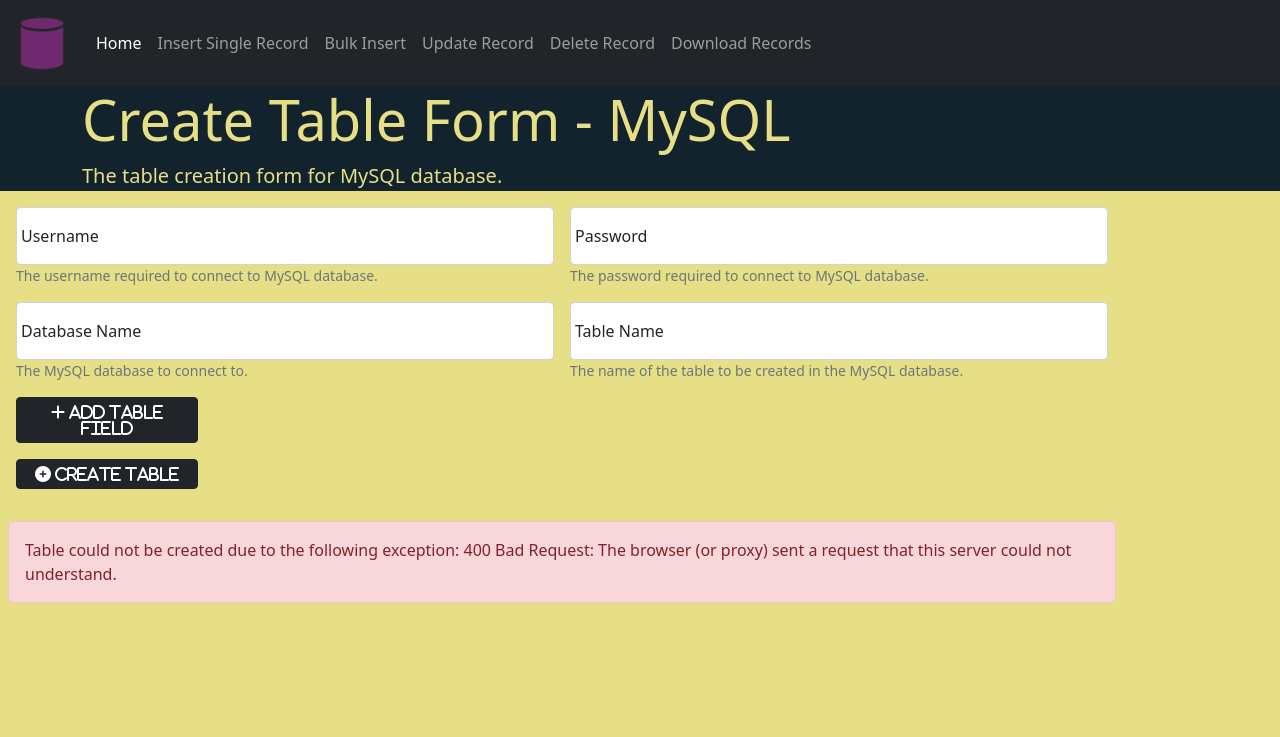
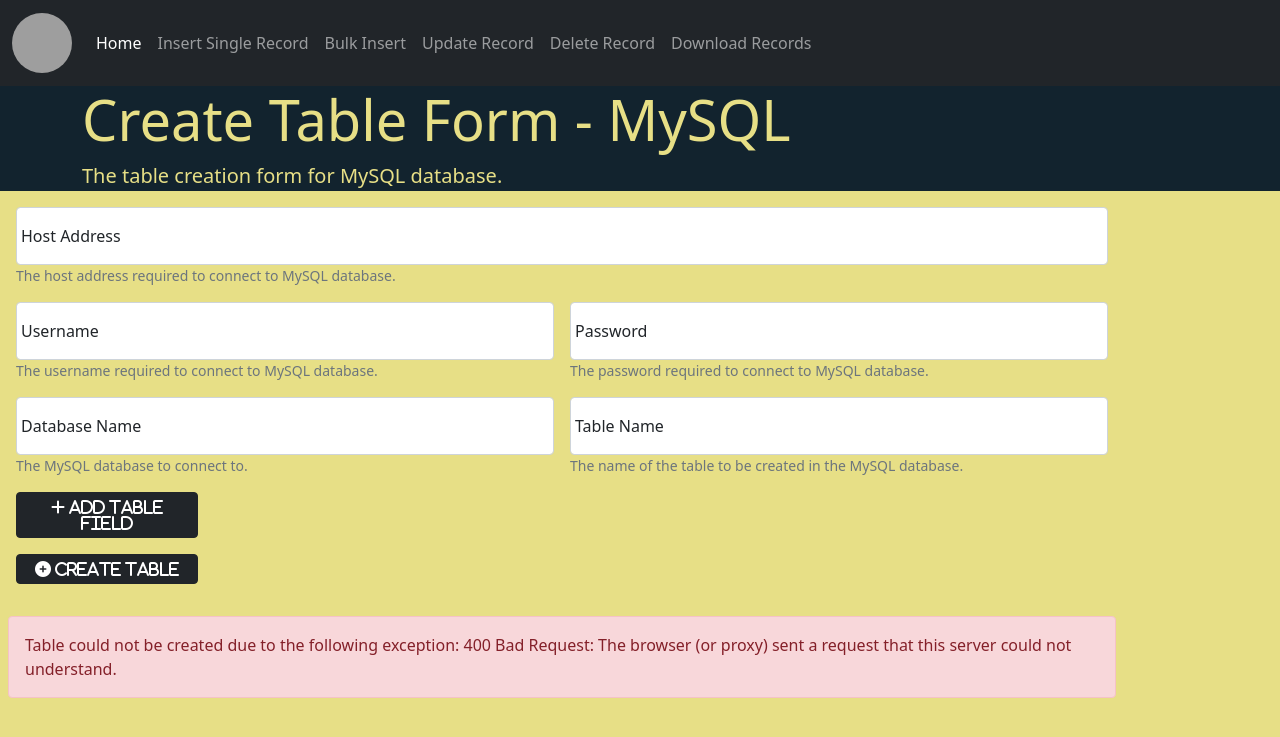
Before and after one commit to devneet/database-interaction-flask-app, a Flask app: page /create_table/ in a window 1280 px wide. Shown: the top 737 px of the page. Run offline with Flask 2, Linux system fonts and the light colour scheme; some libraries are stand-ins or nearby versions; grey boxes are pictures that could not be loaded.

Commit message:
changed db icons and added host name field selection for MySQL databases.

```diff
--- a/main.py
+++ b/main.py
@@ -738,6 +738,7 @@ def initiate_table_creation():
         userName = request.form['username']
         password = request.form['password']
         database_name = request.form['database_name']
+        host_name = request.form['host_name']
         table_name = request.form['table_name']
 
         fields = {}
@@ -752,7 +753,7 @@ def initiate_table_creation():
 
         log_object.logToFile('debug', 'Fields details list have been prepared for table creation....')
 
-        table_obj = MySqlOperations(userName,password,database_name)
+        table_obj = MySqlOperations(userName,password,database_name,host_name)
         table_obj.create_table(table_name,fields)
 
         log_object.logToFile('info', 'Rendering the Table Creation Form page....')
@@ -780,6 +781,7 @@ def table_insertion_single_record_schema_input():
             password = request.form['password']
             database_name = request.form['database_name']
             table_name = request.form['table_name']
+            host_name = request.form['host_name']
 
             value_inserted = False
 
@@ -795,7 +797,7 @@ def table_insertion_single_record_schema_input():
                 try:
                     log_object.logToFile('debug', 'The schema is being generated for the table....')
 
-                    table_obj = MySqlOperations(userName,password,database_name)
+                    table_obj = MySqlOperations(userName,password,database_name,host_name)
                     schema = table_obj.generate_schema(table_name)
 
                     fields = []
@@ -821,6 +823,7 @@ def table_insertion_single_record_schema_input():
                     password = request.form['password']
                     database_name = request.form['database_name']
                     table_name = request.form['table_name']
+                    host_name = request.form['host_name']
 
                     fields = {}
 
@@ -828,7 +831,7 @@ def table_insertion_single_record_schema_input():
                         if element.find("_field") > -1:
                             fields[element.replace("_field","")] = request.form.get(element)
 
-                    table_obj = MySqlOperations(userName, password, database_name)
+                    table_obj = MySqlOperations(userName, password, database_name,host_name)
                     table_obj.insert_into_table_single_record(table_name, fields)
 
                     log_object.logToFile('info',
@@ -868,6 +871,7 @@ def table_insertion_multiple_records():
         password = request.form['password']
         database_name = request.form['database_name']
         table_name = request.form['table_name']
+        host_name = request.form['host_name']
 
         log_object.logToFile('debug', 'Dataset with multiple records is being inserted into the table....')
 
@@ -884,7 +888,7 @@ def table_insertion_multiple_records():
 
         try :
 
-            table_obj = MySqlOperations(userName, password, database_name)
+            table_obj = MySqlOperations(userName, password, database_name,host_name)
             table_obj.insert_into_table_multiple_records(table_name,headers,values)
             file_object.deleteFile(str(data_file.filename))
 
@@ -928,6 +932,7 @@ def table_download_data():
         database_name = request.form['database_name']
         table_name = request.form['table_name']
         noOfRows = request.form['rowLimit']
+        host_name = request.form['host_name']
 
         conditional_fields = []
 
@@ -941,7 +946,7 @@ def table_download_data():
 
         log_object.logToFile('debug', 'Fetching data from the table....')
 
-        table_obj = MySqlOperations(userName,password,database_name)
+        table_obj = MySqlOperations(userName,password,database_name,host_name)
         headers,results = table_obj.select_records(table_name,conditional_fields,noOfRows)
 
         log_object.logToFile('debug', 'Writing CSV file with table data....')
@@ -978,6 +983,7 @@ def table_delete_data():
         password = request.form['password']
         database_name = request.form['database_name']
         table_name = request.form['table_name']
+        host_name = request.form['host_name']
 
         conditional_fields = []
 
@@ -991,7 +997,7 @@ def table_delete_data():
 
         log_object.logToFile('debug', 'Deleting data from the table....')
 
-        table_obj = MySqlOperations(userName,password,database_name)
+        table_obj = MySqlOperations(userName,password,database_name,host_name)
         table_obj.delete_records(table_name,conditional_fields)
 
         log_object.logToFile('info', 'Rendering the Data Deletion Form page....')
@@ -1021,6 +1027,7 @@ def table_update_schema_input():
         password = request.form['password']
         database_name = request.form['database_name']
         table_name = request.form['table_name']
+        host_name = request.form['host_name']
 
         value_inserted = False
 
@@ -1035,7 +1042,7 @@ def table_update_schema_input():
             log_object.logToFile('debug', 'The schema is being generated for the table....')
 
             try :
-                table_obj = MySqlOperations(userName,password,database_name)
+                table_obj = MySqlOperations(userName,password,database_name,host_name)
                 schema = table_obj.generate_schema(table_name)
                 fields = []
                 for i in schema :
@@ -1058,6 +1065,7 @@ def table_update_schema_input():
                 password = request.form['password']
                 database_name = request.form['database_name']
                 table_name = request.form['table_name']
+                host_name = request.form['host_name']
 
                 fields = {}
                 log_object.logToFile('debug', 'Preparing fields to be updated list....')
@@ -1077,7 +1085,7 @@ def table_update_schema_input():
                              request.form.get("fieldValue" + str(field_no)),
                              request.form.get("recordOperator" + str(field_no))])
 
-                table_obj = MySqlOperations(userName, password, database_name)
+                table_obj = MySqlOperations(userName, password, database_name,host_name)
                 table_obj.update_table(table_name, fields, conditional_fields)
 
                 log_object.logToFile('info',
--- a/templates/createTable.html
+++ b/templates/createTable.html
@@ -13,7 +13,7 @@
 <nav class="navbar navbar-expand-lg navbar-dark bg-dark">
   <div class="container-fluid">
       <a class="navbar-brand" href="/">
-        <img src="{{ url_for('static', filename='/icons/db-icon.png') }}" width="30" height="30" class="d-inline-block align-top" alt="">
+        <img src="{{ url_for('static', filename='/icons/my-sql.png') }}" width="30" height="30" class="d-inline-block align-top" alt="">
       </a>
     <button class="navbar-toggler" type="button" data-bs-toggle="collapse" data-bs-target="#navbarNav" aria-controls="navbarNav" aria-expanded="false" aria-label="Toggle navigation">
       <span class="navbar-toggler-icon"></span>
@@ -51,6 +51,16 @@
         </div>
     </div>
     <form method="POST" action="/create_table/" class="container row g-3 needs-validation">
+
+            <div class="form-group col-lg-12 form-floating fs-6 has-validation">
+
+                <input type="text" class="form-control" id="host_name" name ="host_name" aria-describedby="host_nameHelp" placeholder="Enter Host Name" required>
+                <label for="host_name" class="fw-light">Host Address</label>
+                <small id="host_nameHelp" class="form-text text-muted">The host address required to connect to MySQL database.</small>
+                <div class="invalid-feedback">
+                    Please choose the host address.
+                </div>
+            </div>
             <div class="form-group col-md-6 form-floating fs-6 has-validation">
 
                 <input type="text" class="form-control" id="username" name ="username" aria-describedby="usernameHelp" placeholder="Enter username" required>
--- a/templates/createTableCassandra.html
+++ b/templates/createTableCassandra.html
@@ -14,7 +14,7 @@
 <nav class="navbar navbar-expand-lg navbar-dark bg-dark">
   <div class="container-fluid">
       <a class="navbar-brand" href="/">
-        <img src="{{ url_for('static', filename='/icons/db-icon.png') }}" width="30" height="30" class="d-inline-block align-top" alt="">
+        <img src="{{ url_for('static', filename='/icons/cassandra.png') }}" width="30" height="30" class="d-inline-block align-top" alt="">
       </a>
     <button class="navbar-toggler" type="button" data-bs-toggle="collapse" data-bs-target="#navbarNav" aria-controls="navbarNav" aria-expanded="false" aria-label="Toggle navigation">
       <span class="navbar-toggler-icon"></span>
--- a/templates/deleteFromTableCassandra.html
+++ b/templates/deleteFromTableCassandra.html
@@ -14,7 +14,7 @@
 <nav class="navbar navbar-expand-lg navbar-dark bg-dark">
   <div class="container-fluid">
       <a class="navbar-brand" href="/">
-        <img src="{{ url_for('static', filename='/icons/db-icon.png') }}" width="30" height="30" class="d-inline-block align-top" alt="">
+        <img src="{{ url_for('static', filename='/icons/cassandra.png') }}" width="30" height="30" class="d-inline-block align-top" alt="">
       </a>
     <button class="navbar-toggler" type="button" data-bs-toggle="collapse" data-bs-target="#navbarNav" aria-controls="navbarNav" aria-expanded="false" aria-label="Toggle navigation">
       <span class="navbar-toggler-icon"></span>
--- a/templates/deleteFromTableMongoDB.html
+++ b/templates/deleteFromTableMongoDB.html
@@ -14,7 +14,7 @@
 <nav class="navbar navbar-expand-lg navbar-dark bg-dark">
   <div class="container-fluid">
       <a class="navbar-brand" href="/">
-        <img src="{{ url_for('static', filename='/icons/db-icon.png') }}" width="30" height="30" class="d-inline-block align-top" alt="">
+        <img src="{{ url_for('static', filename='/icons/mongodb.png') }}" width="30" height="30" class="d-inline-block align-top" alt="">
       </a>
     <button class="navbar-toggler" type="button" data-bs-toggle="collapse" data-bs-target="#navbarNav" aria-controls="navbarNav" aria-expanded="false" aria-label="Toggle navigation">
       <span class="navbar-toggler-icon"></span>
--- a/templates/downloadDataCassandra.html
+++ b/templates/downloadDataCassandra.html
@@ -14,7 +14,7 @@
 <nav class="navbar navbar-expand-lg navbar-dark bg-dark">
   <div class="container-fluid">
       <a class="navbar-brand" href="/">
-        <img src="{{ url_for('static', filename='/icons/db-icon.png') }}" width="30" height="30" class="d-inline-block align-top" alt="">
+        <img src="{{ url_for('static', filename='/icons/cassandra.png') }}" width="30" height="30" class="d-inline-block align-top" alt="">
       </a>
     <button class="navbar-toggler" type="button" data-bs-toggle="collapse" data-bs-target="#navbarNav" aria-controls="navbarNav" aria-expanded="false" aria-label="Toggle navigation">
       <span class="navbar-toggler-icon"></span>
--- a/templates/downloadDataMongoDB.html
+++ b/templates/downloadDataMongoDB.html
@@ -14,7 +14,7 @@
 <nav class="navbar navbar-expand-lg navbar-dark bg-dark">
   <div class="container-fluid">
       <a class="navbar-brand" href="/">
-        <img src="{{ url_for('static', filename='/icons/db-icon.png') }}" width="30" height="30" class="d-inline-block align-top" alt="">
+        <img src="{{ url_for('static', filename='/icons/mongodb.png') }}" width="30" height="30" class="d-inline-block align-top" alt="">
       </a>
     <button class="navbar-toggler" type="button" data-bs-toggle="collapse" data-bs-target="#navbarNav" aria-controls="navbarNav" aria-expanded="false" aria-label="Toggle navigation">
       <span class="navbar-toggler-icon"></span>
--- a/templates/insertIntoTableMultipleRecordsCassandra.html
+++ b/templates/insertIntoTableMultipleRecordsCassandra.html
@@ -14,7 +14,7 @@
 <nav class="navbar navbar-expand-lg navbar-dark bg-dark">
   <div class="container-fluid">
       <a class="navbar-brand" href="/">
-        <img src="{{ url_for('static', filename='/icons/db-icon.png') }}" width="30" height="30" class="d-inline-block align-top" alt="">
+        <img src="{{ url_for('static', filename='/icons/cassandra.png') }}" width="30" height="30" class="d-inline-block align-top" alt="">
       </a>
     <button class="navbar-toggler" type="button" data-bs-toggle="collapse" data-bs-target="#navbarNav" aria-controls="navbarNav" aria-expanded="false" aria-label="Toggle navigation">
       <span class="navbar-toggler-icon"></span>
--- a/templates/insertIntoTableMultipleRecordsMongoDB.html
+++ b/templates/insertIntoTableMultipleRecordsMongoDB.html
@@ -14,7 +14,7 @@
 <nav class="navbar navbar-expand-lg navbar-dark bg-dark">
   <div class="container-fluid">
       <a class="navbar-brand" href="/">
-        <img src="{{ url_for('static', filename='/icons/db-icon.png') }}" width="30" height="30" class="d-inline-block align-top" alt="">
+        <img src="{{ url_for('static', filename='/icons/mongodb.png') }}" width="30" height="30" class="d-inline-block align-top" alt="">
       </a>
     <button class="navbar-toggler" type="button" data-bs-toggle="collapse" data-bs-target="#navbarNav" aria-controls="navbarNav" aria-expanded="false" aria-label="Toggle navigation">
       <span class="navbar-toggler-icon"></span>
--- a/templates/insertIntoTableSingleRecordCassandra.html
+++ b/templates/insertIntoTableSingleRecordCassandra.html
@@ -14,7 +14,7 @@
 <nav class="navbar navbar-expand-lg navbar-dark bg-dark">
   <div class="container-fluid">
       <a class="navbar-brand" href="/">
-        <img src="{{ url_for('static', filename='/icons/db-icon.png') }}" width="30" height="30" class="d-inline-block align-top" alt="">
+        <img src="{{ url_for('static', filename='/icons/cassandra.png') }}" width="30" height="30" class="d-inline-block align-top" alt="">
       </a>
     <button class="navbar-toggler" type="button" data-bs-toggle="collapse" data-bs-target="#navbarNav" aria-controls="navbarNav" aria-expanded="false" aria-label="Toggle navigation">
       <span class="navbar-toggler-icon"></span>
--- a/templates/insertIntoTableSingleRecordMongoDB.html
+++ b/templates/insertIntoTableSingleRecordMongoDB.html
@@ -14,7 +14,7 @@
 <nav class="navbar navbar-expand-lg navbar-dark bg-dark">
   <div class="container-fluid">
       <a class="navbar-brand" href="/">
-        <img src="{{ url_for('static', filename='/icons/db-icon.png') }}" width="30" height="30" class="d-inline-block align-top" alt="">
+        <img src="{{ url_for('static', filename='/icons/mongodb.png') }}" width="30" height="30" class="d-inline-block align-top" alt="">
       </a>
     <button class="navbar-toggler" type="button" data-bs-toggle="collapse" data-bs-target="#navbarNav" aria-controls="navbarNav" aria-expanded="false" aria-label="Toggle navigation">
       <span class="navbar-toggler-icon"></span>
--- a/templates/updateTableCassandra.html
+++ b/templates/updateTableCassandra.html
@@ -14,7 +14,7 @@
 <nav class="navbar navbar-expand-lg navbar-dark bg-dark">
   <div class="container-fluid">
       <a class="navbar-brand" href="/">
-        <img src="{{ url_for('static', filename='/icons/db-icon.png') }}" width="30" height="30" class="d-inline-block align-top" alt="">
+        <img src="{{ url_for('static', filename='/icons/cassandra.png') }}" width="30" height="30" class="d-inline-block align-top" alt="">
       </a>
     <button class="navbar-toggler" type="button" data-bs-toggle="collapse" data-bs-target="#navbarNav" aria-controls="navbarNav" aria-expanded="false" aria-label="Toggle navigation">
       <span class="navbar-toggler-icon"></span>
--- a/templates/updateTableMongoDB.html
+++ b/templates/updateTableMongoDB.html
@@ -14,7 +14,7 @@
 <nav class="navbar navbar-expand-lg navbar-dark bg-dark">
   <div class="container-fluid">
       <a class="navbar-brand" href="/">
-        <img src="{{ url_for('static', filename='/icons/db-icon.png') }}" width="30" height="30" class="d-inline-block align-top" alt="">
+        <img src="{{ url_for('static', filename='/icons/mongodb.png') }}" width="30" height="30" class="d-inline-block align-top" alt="">
       </a>
     <button class="navbar-toggler" type="button" data-bs-toggle="collapse" data-bs-target="#navbarNav" aria-controls="navbarNav" aria-expanded="false" aria-label="Toggle navigation">
       <span class="navbar-toggler-icon"></span>
```
Also changed, not shown: src/mysql_operations.py (+18 -19 lines), templates/deleteFromTable.html (+11 -1 lines), templates/downloadData.html (+12 -1 lines), templates/insertIntoTableMultipleRecords.html (+12 -1 lines), templates/insertIntoTableSingleRecord.html (+12 -1 lines), templates/updateTable.html (+12 -1 lines).
